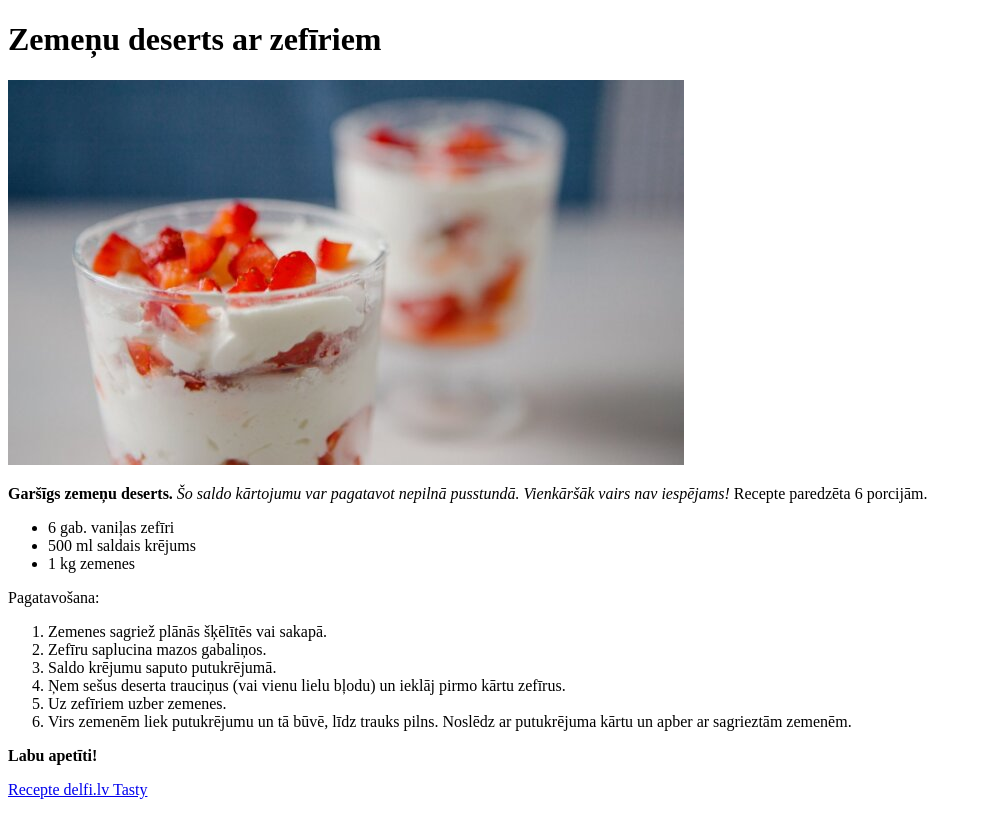
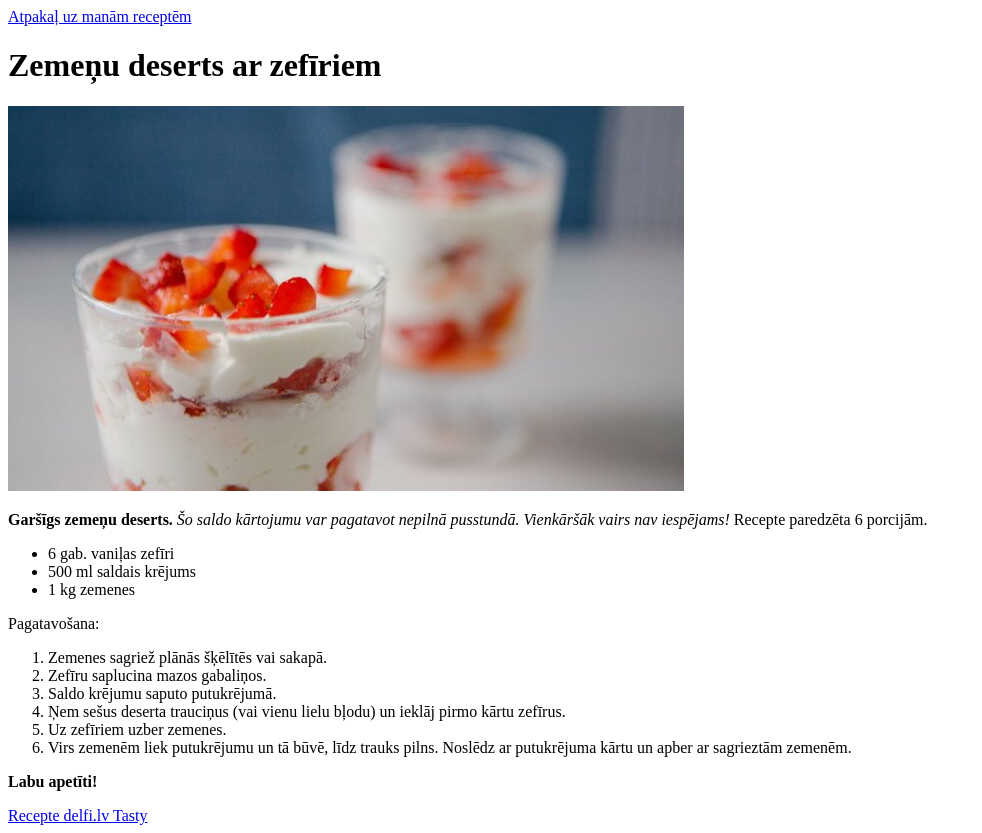
Before and after one commit to dacem/receptes_dm, a plain HTML site: page receptes/deserts_zemenes_zefiri.html in a window 1280 px wide. Shown: the whole page, without its empty margins (0-982 px from the left). Before the commit the page ends 807 px from the top, so only its background shows below. Drawn offline with Linux system fonts and the light colour scheme.

Commit message:
Iespēja atgriezties galvenajā lapā

```diff
--- a/receptes/deserts_zemenes_zefiri.html
+++ b/receptes/deserts_zemenes_zefiri.html
@@ -7,6 +7,7 @@
     <title>Zemeņu deserts ar zefīriem</title>
 </head>
 <body>
+    <a href="../index.html">Atpakaļ uz manām receptēm</a>
     <h1>Zemeņu deserts ar zefīriem</h1>
     <img src="../atteli/zemenes-putukrejums.jpg" alt="Zemeņu deserts ar zefīriem">
     <p><Strong>Garšīgs zemeņu deserts.</Strong>
```
Also changed, not shown: receptes/planas_pankukas.html (+1 -0 lines), receptes/valmieras_salati.html (+1 -0 lines).
